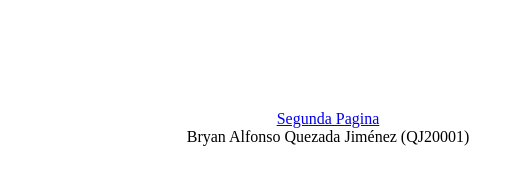
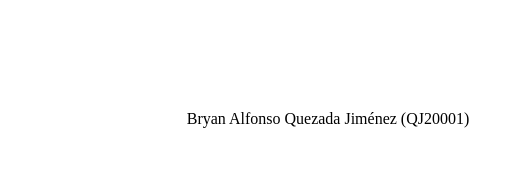
Before and after one commit to BryanQuezada1910/pagina-prueba, a plain HTML site: page index.html in a window 1280 px wide. Shown: the part 396-580 px from the top of the page, 312-836 px from the left. Drawn offline with Linux system fonts and the light colour scheme.

Commit message:
Boton segunda pagina eliminado

```diff
--- a/index.html
+++ b/index.html
@@ -32,9 +32,6 @@
     <br>
     <br>
     <center>
-        <a class="boton_personalizado" href="pagina2.html">Segunda Pagina</a>
-    </center>
-    <center>
         <footer>
             Bryan Alfonso Quezada Jiménez (QJ20001)
         </footer>
```
